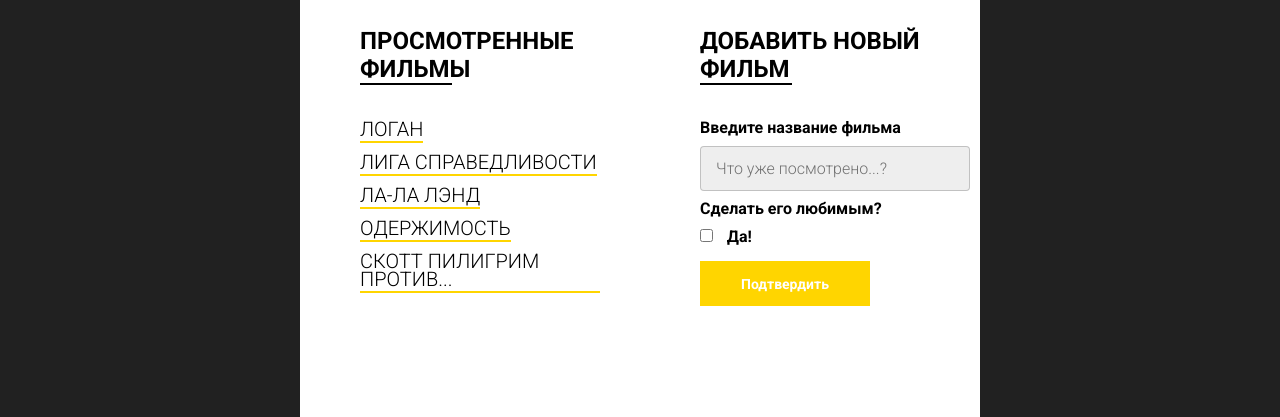
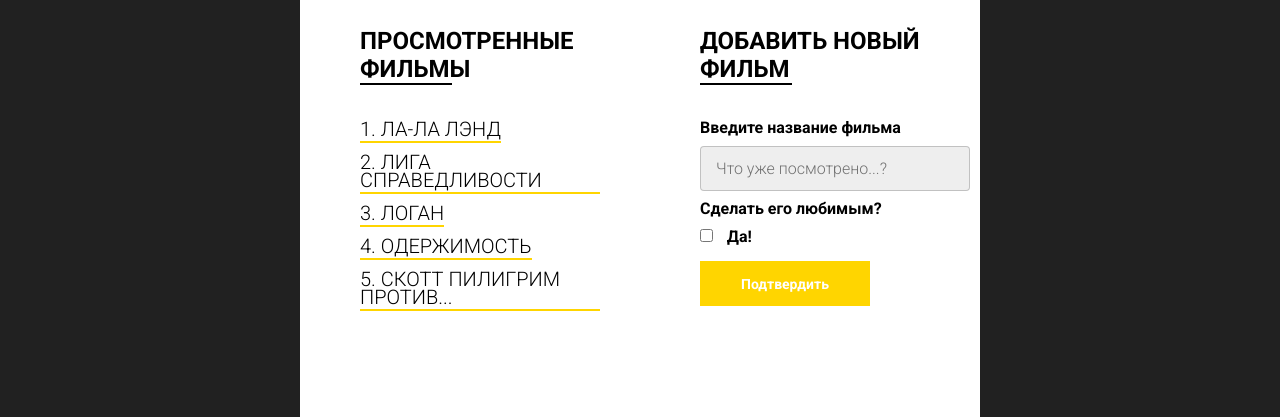
Before and after one commit to davidoff-a/udemy_js, a plain HTML site: page project_mDB/project/index.html in a window 1280 px wide. Shown: the part 463-880 px from the top of the page. Drawn offline with Linux system fonts and the light colour scheme.

Commit message:
feat: add ivan solution. arother intresting ;)

```diff
--- a/project_mDB/project/index.html
+++ b/project_mDB/project/index.html
@@ -82,6 +82,7 @@
         </div>
     </main>
 
-    <script src="js/script.js"></script>
+    <!-- <script src="js/script.js"></script> -->
+    <script src="js/script_is.js"></script>
 </body>
 </html>
--- a/project_mDB/project/js/script.js
+++ b/project_mDB/project/js/script.js
@@ -28,6 +28,7 @@
 "Добавляем любимый фильм"
 
 5) Фильмы должны быть отсортированы по алфавиту */
+document.addEventListener('DOMContentLoaded', ()=>{
 
 'use strict';
 
@@ -93,6 +94,7 @@
 	let listItem = e.target.closest('.promo__interactive-item');
 	listItem.remove();
 });
+});
 
 // onclick = function(event) {
 // if (event.target.className != 'remove-button') return;
--- /dev/null
+++ b/project_mDB/project/js/script_is.js
@@ -0,0 +1,76 @@
+'use strict';
+document.addEventListener('DOMContentLoaded', () => {
+	const movieDB = {
+		movies: [
+			'Логан',
+			'Лига справедливости',
+			'Ла-ла лэнд',
+			'Одержимость',
+			'Скотт Пилигрим против...',
+		],
+	};
+
+	const adv = document.querySelectorAll('.promo__adv img'),
+		poster = document.querySelector('.promo__bg'),
+		genre = poster.querySelector('.promo__genre'),
+		movieList = document.querySelector('.promo__interactive-list'),
+		addForm = document.querySelector('form.add'),
+		addInput = document.querySelector('.adding__input'),
+		checkbox = document.querySelector('[type="checkbox"]');
+
+	addForm.addEventListener('submit', (event) => {
+		event.preventDefault();
+		const newFilm = addInput.value;
+		const favorite = checkbox.checked;
+		if (newFilm) {
+			if (favorite) {
+				console.log('Добавляем любимый фильм');
+			}
+			movieDB.movies.push(newFilm);
+			sortArr(movieDB.movies);
+			createMovieList(movieDB.movies, movieList);
+		}
+		// addForm.reset();
+		event.target.reset();
+	});
+
+	function createMovieList(films, parent) {
+		parent.innerHTML = '';
+		sortArr(movieDB.movies);
+		films.forEach((film, i) => {
+			if (film.length > 21) {
+				film = `${film.substr(0, 21)}...`;
+			}
+			parent.innerHTML += `
+			<li class="promo__interactive-item">
+				${i + 1}. ${film}
+				<div class="delete"></div>
+            </li>
+            `;
+		});
+		document.querySelectorAll('.delete').forEach((btn, i) => {
+			btn.addEventListener('click', () => {
+				btn.parentElement.remove();
+				movieDB.movies.splice(i, 1);
+				createMovieList(movieDB.movies, movieList);
+			});
+		});
+	}
+
+	const deleteAdv = (arr) => {
+		arr.forEach((item) => {
+			item.remove();
+		});
+	};
+	const makeChanges = () => {
+		genre.textContent = 'драма';
+		poster.style.background = 'url("img/bg.jpg")';
+	};
+	const sortArr = (arr) => {
+		arr.sort();
+	};
+
+	makeChanges();
+	deleteAdv(adv);
+	createMovieList(movieDB.movies, movieList);
+});
```
